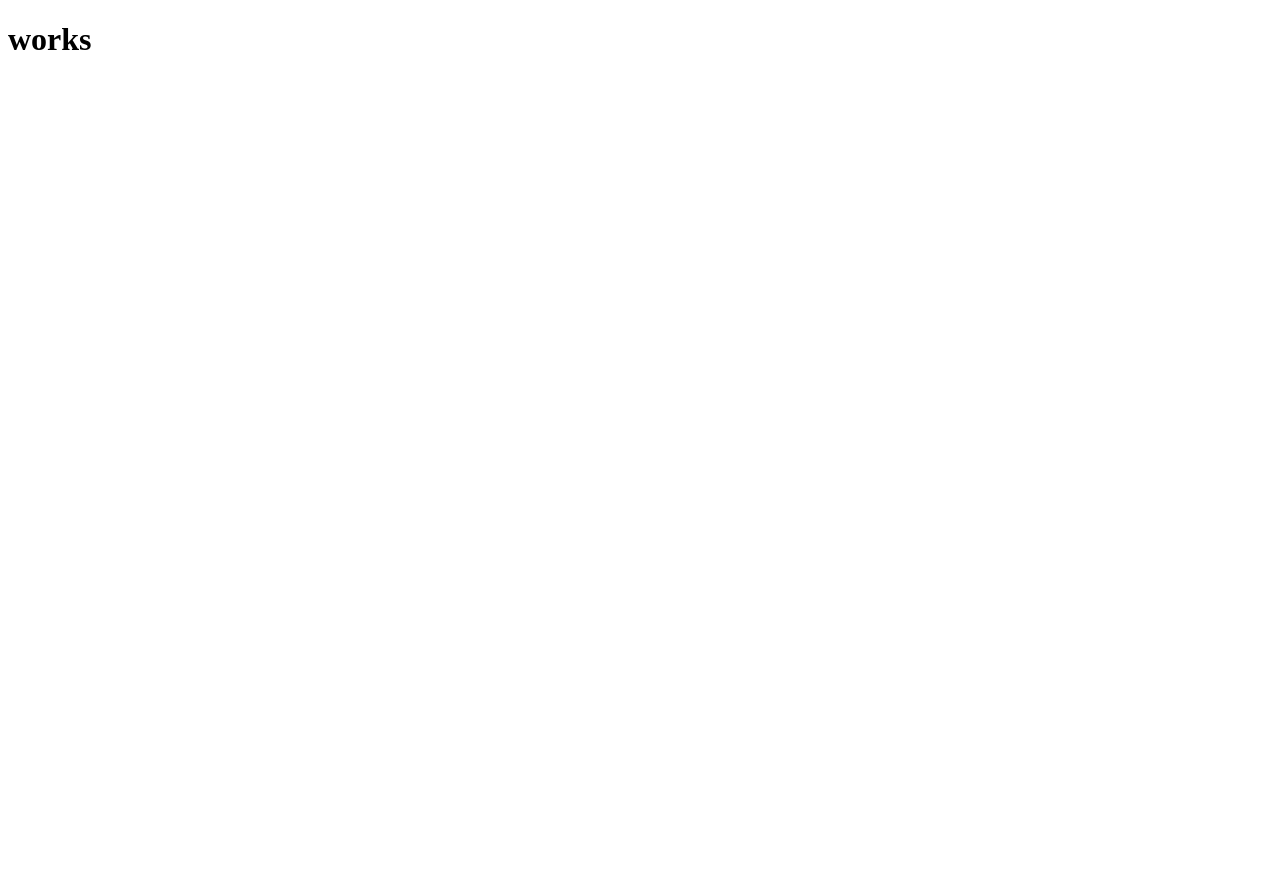
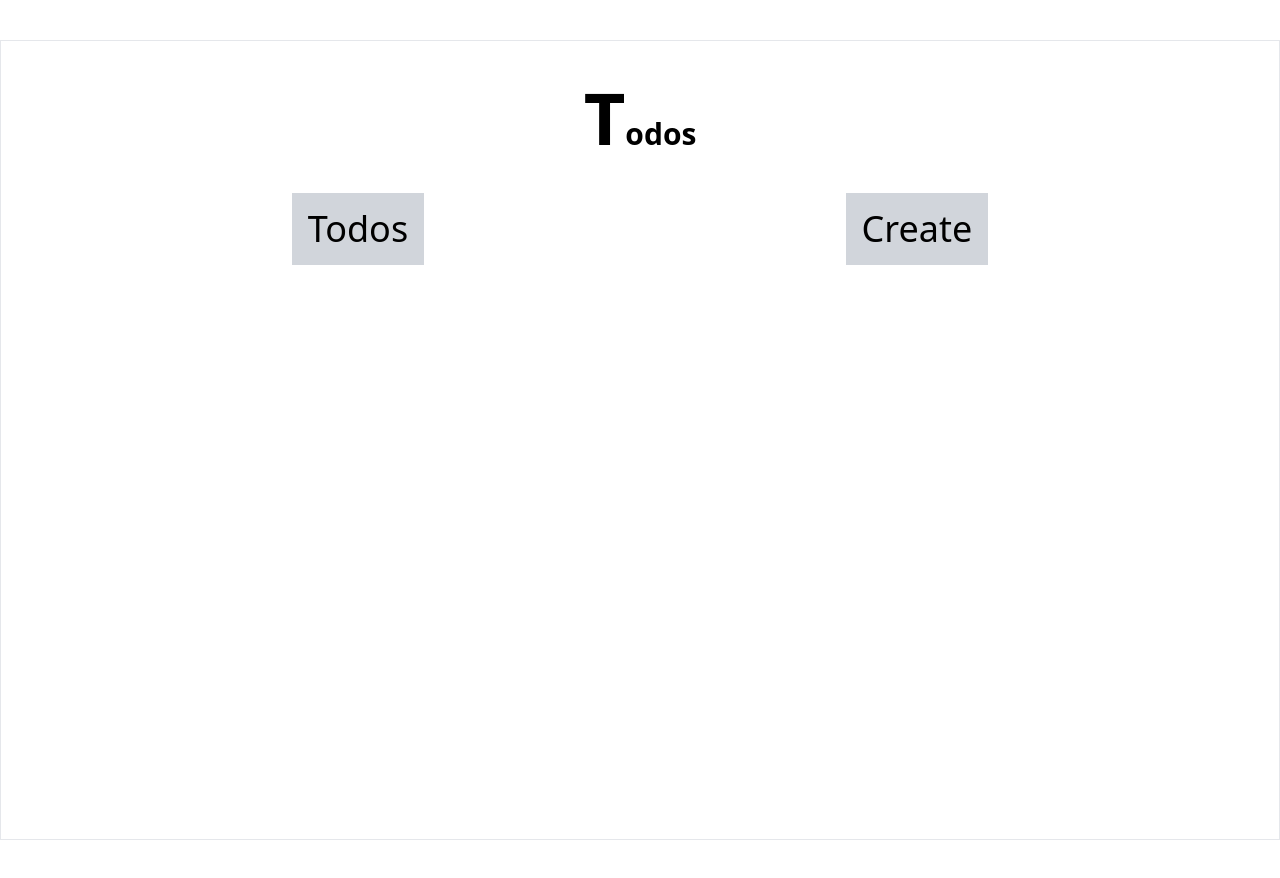
Before and after one commit to hrithikvishwakarma001/Learn-Angular, an Angular app in the folder crud/: page / in a window 1280 px wide. Before the commit the page ends 800 px from the top, so only its background shows below. Built offline with nearby package versions, Linux system fonts and the light colour scheme.

Commit message:
created routing and its functionality now its time to work in service part

```diff
--- a/crud/package.json
+++ b/crud/package.json
@@ -27,12 +27,15 @@
     "@angular/cli": "~16.2.0",
     "@angular/compiler-cli": "^16.2.0",
     "@types/jasmine": "~4.3.0",
+    "autoprefixer": "^10.4.15",
     "jasmine-core": "~4.6.0",
     "karma": "~6.4.0",
     "karma-chrome-launcher": "~3.2.0",
     "karma-coverage": "~2.2.0",
     "karma-jasmine": "~5.1.0",
     "karma-jasmine-html-reporter": "~2.1.0",
+    "postcss": "^8.4.28",
+    "tailwindcss": "^3.3.3",
     "typescript": "~5.1.3"
   }
 }
--- a/crud/src/app/app-routing.module.ts
+++ b/crud/src/app/app-routing.module.ts
@@ -1,10 +1,14 @@
 import { NgModule } from '@angular/core';
 import { RouterModule, Routes } from '@angular/router';
-
-const routes: Routes = [];
+import { TodoListComponentComponent } from './components/todo-list-component/todo-list-component.component';
+import { CreateTodoComponentComponent } from './components/create-todo-component/create-todo-component.component';
+const routes: Routes = [
+  { path: 'todos', component: TodoListComponentComponent },
+  { path: 'create', component: CreateTodoComponentComponent },
+];
 
 @NgModule({
   imports: [RouterModule.forRoot(routes)],
-  exports: [RouterModule]
+  exports: [RouterModule],
 })
-export class AppRoutingModule { }
+export class AppRoutingModule {}
--- a/crud/src/app/app.component.html
+++ b/crud/src/app/app.component.html
@@ -1 +1,8 @@
-<h1>works</h1>
+<div class="container border h-[100dvh] mx-auto p-10 m-10">
+  <h1 class="text-3xl font-bold text-center first-letter:text-7xl">Todos</h1>
+  <div class="flex justify-around items-start h-[50dvh] p-10">
+    <a routerLink="/todos" class="text-4xl cursor bg-gray-300   p-4 hover:bg-gray-400">Todos</a>
+    <a routerLink="/create" class="text-4xl cursor bg-gray-300   p-4 hover:bg-gray-400">Create</a>
+  </div>
+  <router-outlet></router-outlet>
+</div>
--- a/crud/src/styles.css
+++ b/crud/src/styles.css
@@ -1 +1,4 @@
 /* You can add global styles to this file, and also import other style files */
+@tailwind base;
+@tailwind components;
+@tailwind utilities;
--- /dev/null
+++ b/crud/tailwind.config.js
@@ -0,0 +1,8 @@
+/** @type {import('tailwindcss').Config} */
+module.exports = {
+  content: ["./src/**/*.{html,ts}"],
+  theme: {
+    extend: {},
+  },
+  plugins: [],
+};
```
Also changed, not shown: 1 other file (tests, documents, lock files or other folders).
